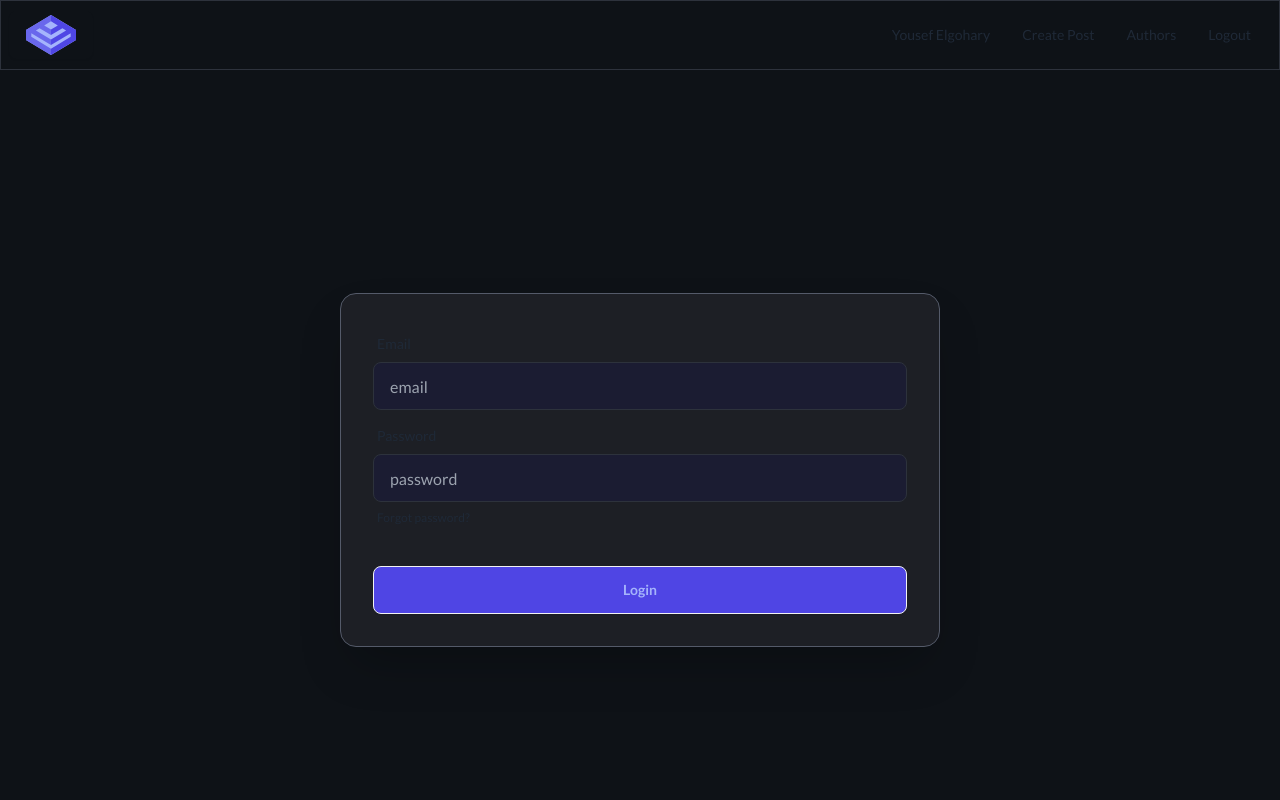
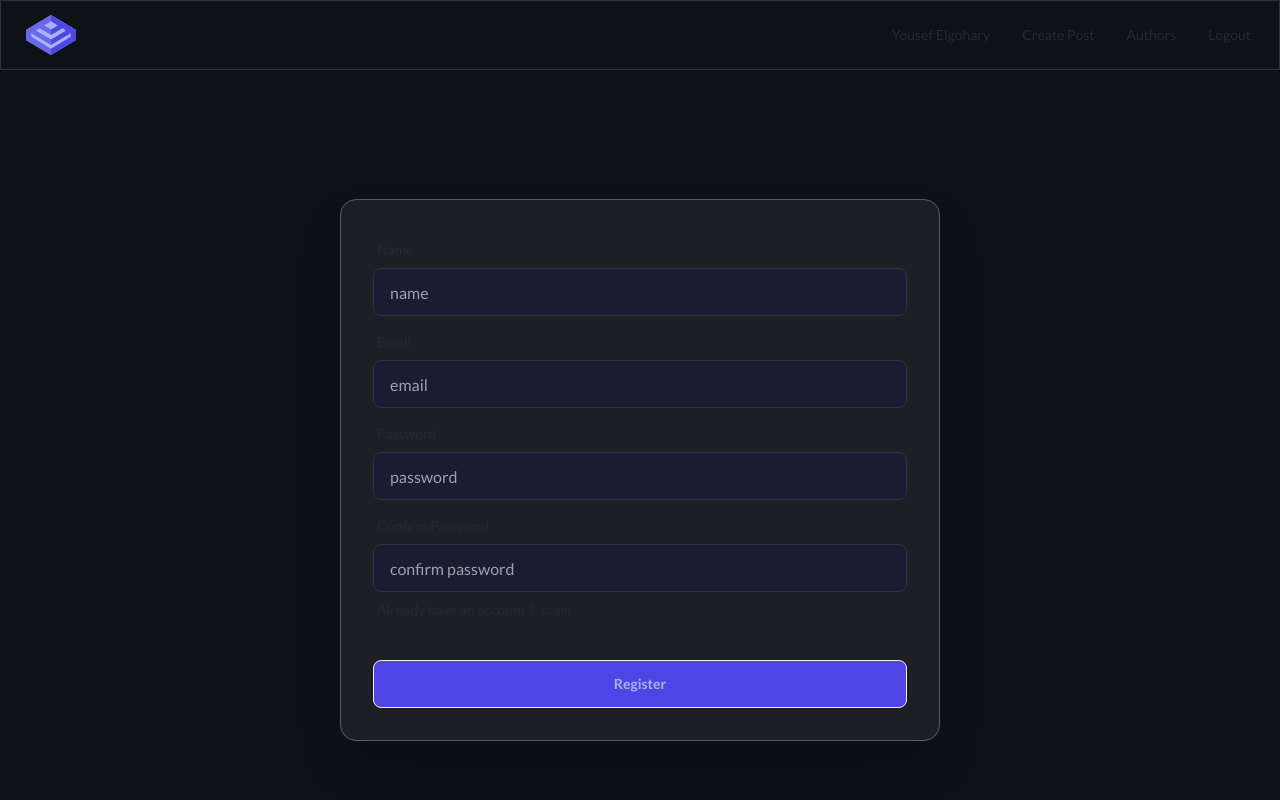
Before and after one commit to Darthdevv/Blog-App, a React (Vite) app in the folder frontend/: page /register in a window 1280 px wide. Shown: the top 800 px of the page. Built offline with nearby package versions, Linux system fonts and the light colour scheme.

Commit message:
🖋️ style: register and login

```diff
--- a/frontend/src/pages/log/Login.jsx
+++ b/frontend/src/pages/log/Login.jsx
@@ -1,6 +1,9 @@
-
+import { useNavigate } from "react-router";
 
 const Login = () => {
+
+  const navigate = useNavigate();
+
   return (
     <div className="hero min-h-screen bg-[#0E1217]">
       <div className="hero-content text-center">
@@ -21,6 +24,11 @@ const Login = () => {
               <div className="form-control">
                 <label className="label">
                   <span className="label-text">Password</span>
+                  <label className="label">
+                    <a href="#" className="label-text-alt link link-hover">
+                      Forgot password?
+                    </a>
+                  </label>
                 </label>
                 <input
                   type="password"
@@ -28,9 +36,10 @@ const Login = () => {
                   className="input input-bordered"
                   required
                 />
-                <label className="label">
-                  <a href="#" className="label-text-alt link link-hover">
-                    Forgot password?
+                <label className="label text-sm">
+                  Don't have an account ?
+                  <a onClick={() => navigate('/register')} className="label-text-alt ml-2 mr-auto link link-hover">
+                    Register
                   </a>
                 </label>
               </div>
--- a/frontend/src/pages/register/Register.jsx
+++ b/frontend/src/pages/register/Register.jsx
@@ -1,12 +1,27 @@
-
+import { useNavigate } from "react-router";
 
 const Register = () => {
+
+  const navigate = useNavigate();
+
   return (
     <div className="hero min-h-screen bg-[#0E1217]">
       <div className="hero-content text-center">
         <div className="max-w-full">
           <div className=" bg-[#1D1F25] border border-[#545A69] card w-[600px] max-lg:w-[500px]  max-sm:w-[300px] shadow-2xl">
             <form className="card-body w-full">
+              <div className="form-control">
+                <label className="label">
+                  <span className="label-text">Name</span>
+                </label>
+                <input
+                  type="text"
+                  placeholder="name"
+                  className="input input-bordered"
+                  required
+                />
+              </div>
+
               <div className="form-control">
                 <label className="label">
                   <span className="label-text">Email</span>
@@ -18,6 +33,7 @@ const Register = () => {
                   required
                 />
               </div>
+
               <div className="form-control">
                 <label className="label">
                   <span className="label-text">Password</span>
@@ -28,15 +44,29 @@ const Register = () => {
                   className="input input-bordered"
                   required
                 />
+              </div>
+
+              <div className="form-control">
                 <label className="label">
-                  <a href="#" className="label-text-alt link link-hover">
-                    Forgot password?
+                  <span className="label-text">Confirm Password</span>
+                </label>
+                <input
+                  type="password"
+                  placeholder="confirm password"
+                  className="input input-bordered"
+                  required
+                />
+                <label className="label text-sm">
+                  Already have an account ?
+                  <a onClick={() => navigate('/login')} className="label-text-alt ml-2 mr-auto link link-hover">
+                    Login
                   </a>
                 </label>
               </div>
+
               <div className="form-control mt-6">
                 <button className="btn hover:bg-[#A5B4FB] hover:text-[#4F45E4] bg-[#4F45E4] text-[#A5B4FB]">
-                  Login
+                  Register
                 </button>
               </div>
             </form>
```
